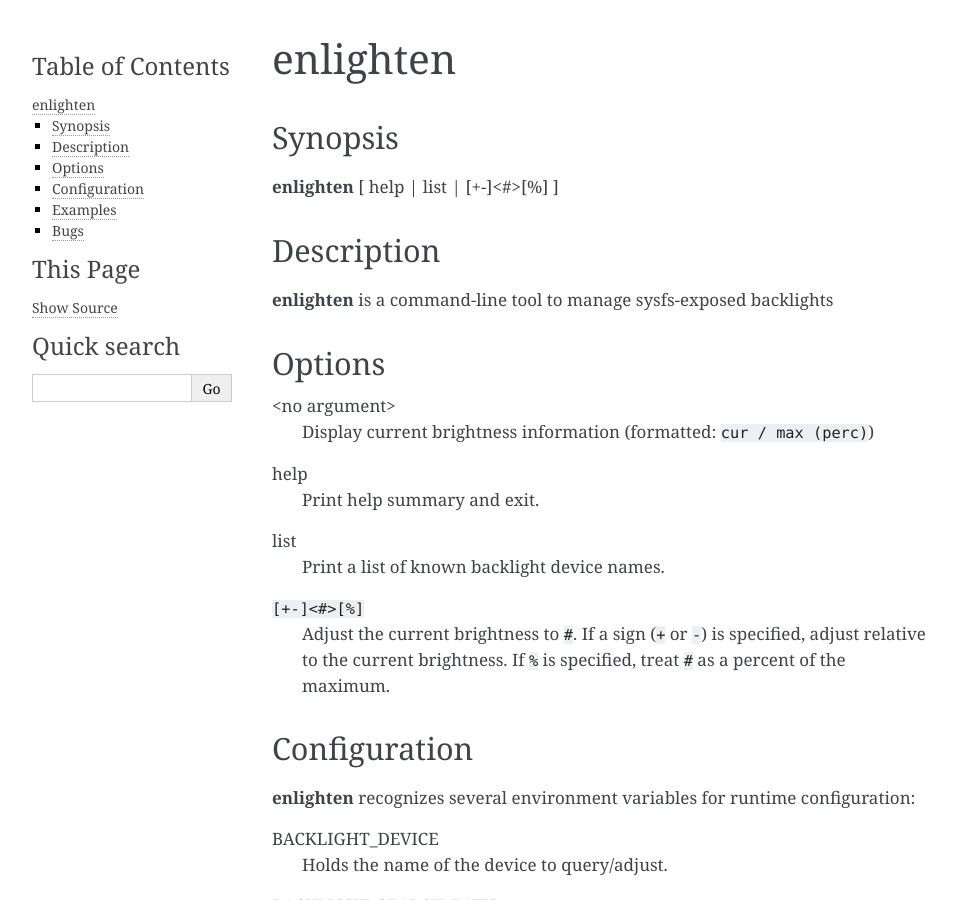
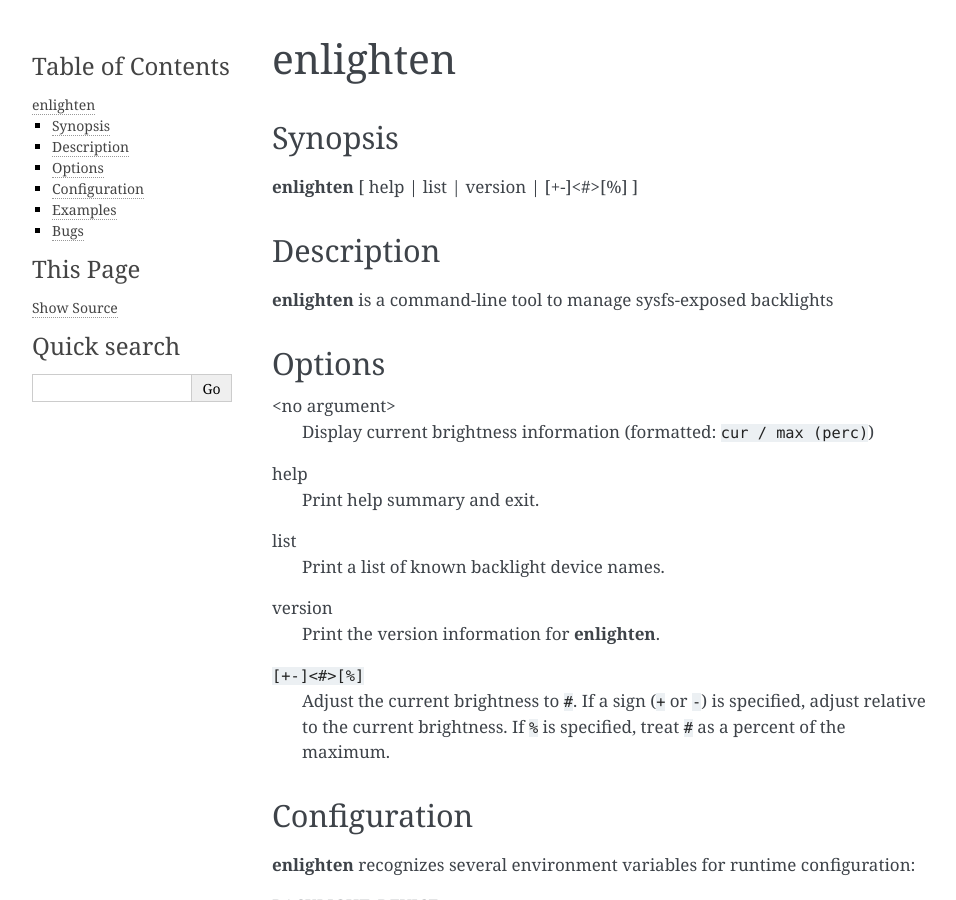
Before and after one commit to HalosGhost/enlighten, a Sphinx documentation site: the page built from doc/enlighten.rst, in a window 1280 px wide and 900 px high. Shown: the whole window, without its empty margins (148-1104 px from the left). Built offline with Sphinx 7.4.7, drawn with Linux system fonts in a browser that asks for light colours.

Commit message:
enlighten learns `version` command

```diff
--- a/doc/enlighten.rst
+++ b/doc/enlighten.rst
@@ -4,7 +4,7 @@ enlighten
 Synopsis
 --------
 
-**enlighten** [ help | list | [+-]<#>[%] ]
+**enlighten** [ help | list | version | [+-]<#>[%] ]
 
 Description
 -----------
@@ -22,6 +22,9 @@ help
 
 list
     Print a list of known backlight device names.
+
+version
+    Print the version information for :program:`enlighten`.
 
 ``[+-]<#>[%]``
     Adjust the current brightness to ``#``.
```
Also changed, not shown: 2 other files.
